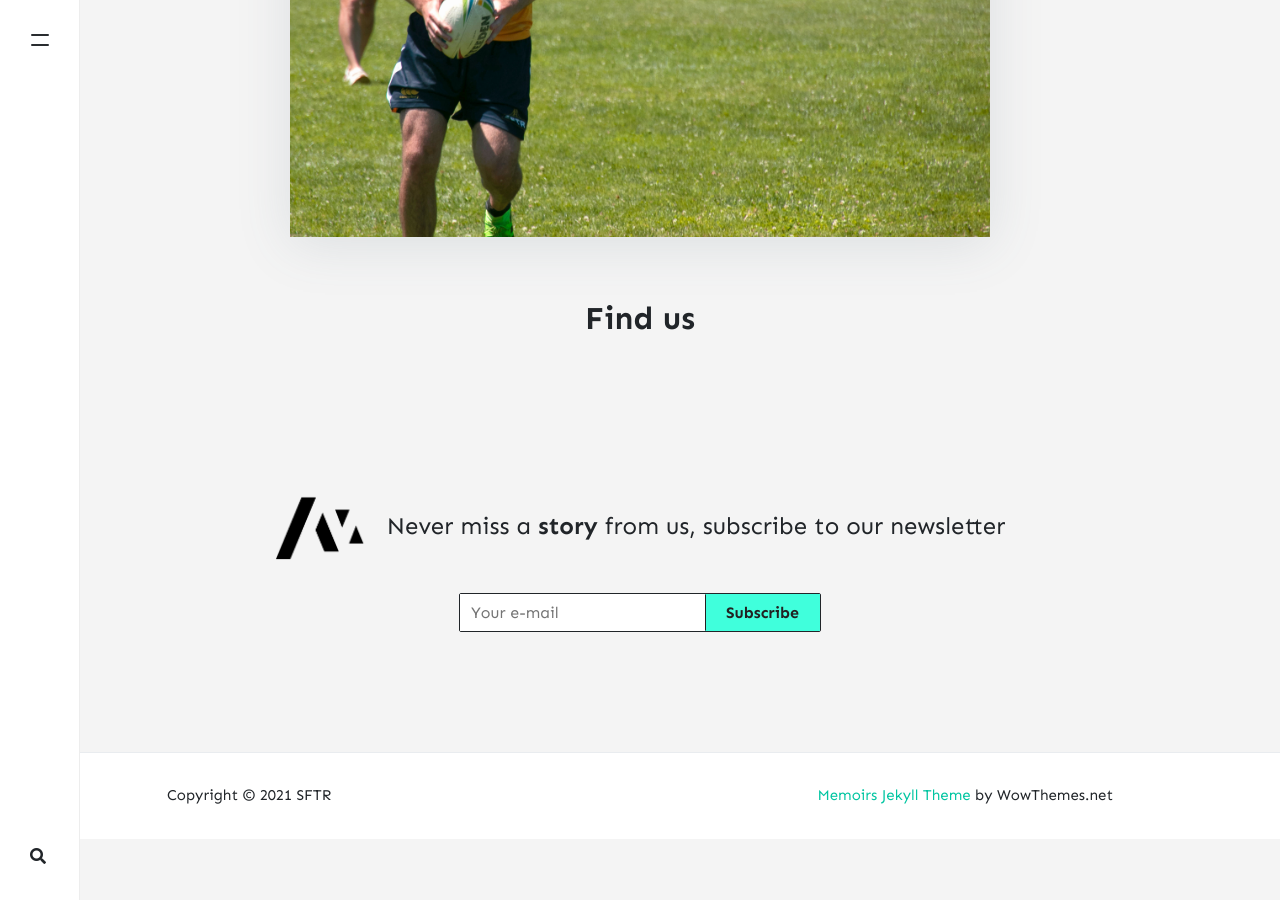
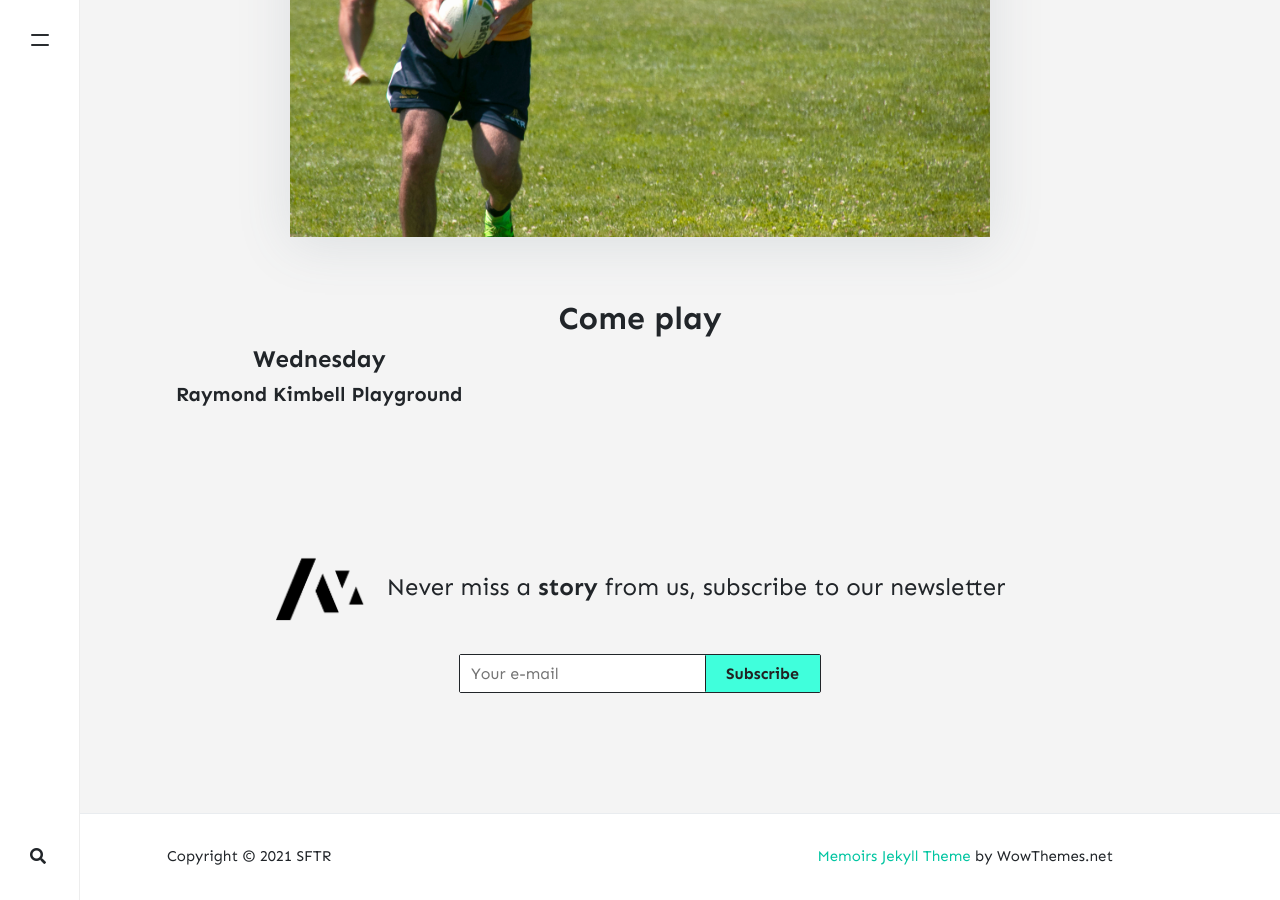
Before and after one commit to stackbit-projects/blue-triceratops-4f502, a Jekyll site: the page built from _pages/about.md, in a window 1280 px wide and 900 px high, scrolled down 855 px. Built offline with Jekyll 4.4.1, drawn with Linux system fonts in a browser that asks for light colours; nearby versions of some CDN libraries; comment, search, counter and statistics services are not loaded; before the commit the page ends 1694 px from its top, so only the background shows below that.

Commit message:
home.html: changed

```diff
--- a/_layouts/home.html
+++ b/_layouts/home.html
@@ -19,10 +19,11 @@ permalink: "/home.html"
 </div>
 
 <div class="section">
-    <h2 class="section-title">Find us</h2>
+    <h2 class="section-title">Come play</h2>
     <div class="column-group">
         <div class="three-column">
-            <h4></h4>
+            <h4>Wednesday</h4>
+            <h5>Raymond Kimbell Playground</h5>
             <p></p>
         </div>
     </div>
```
